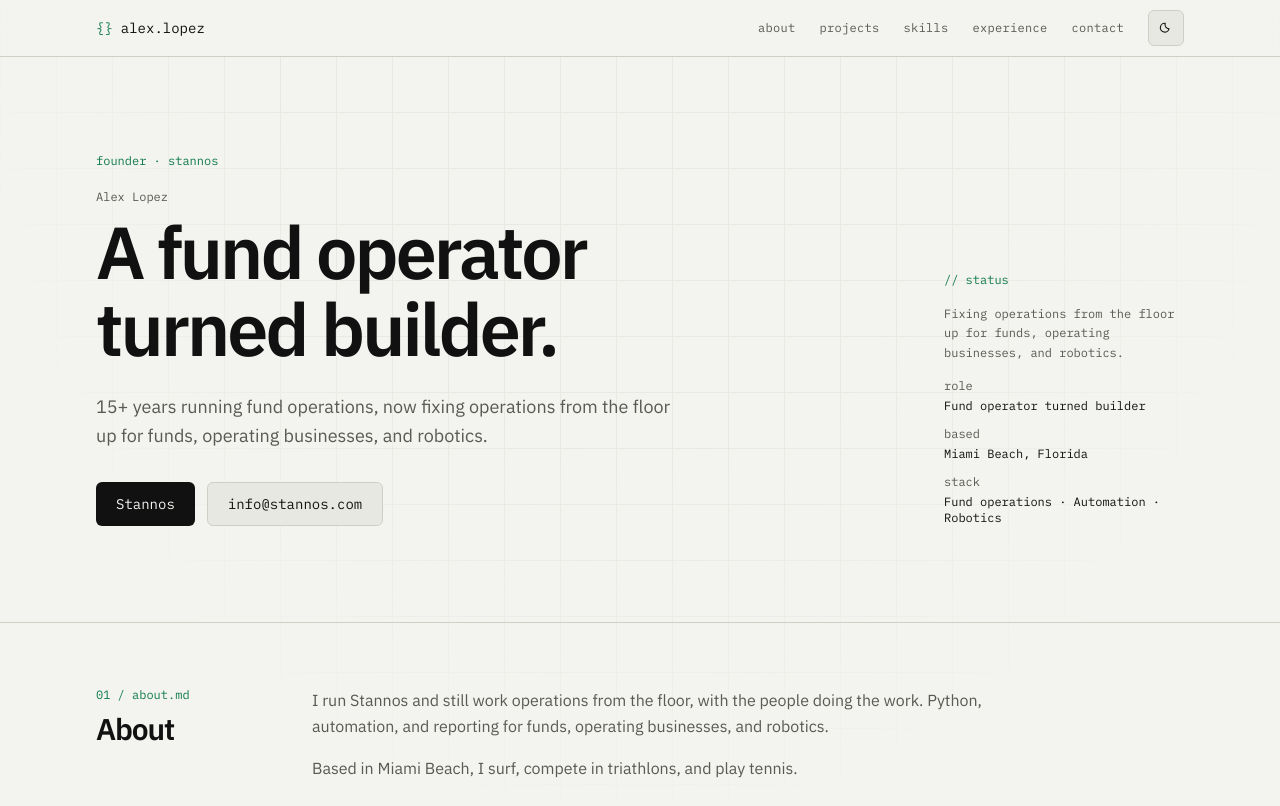
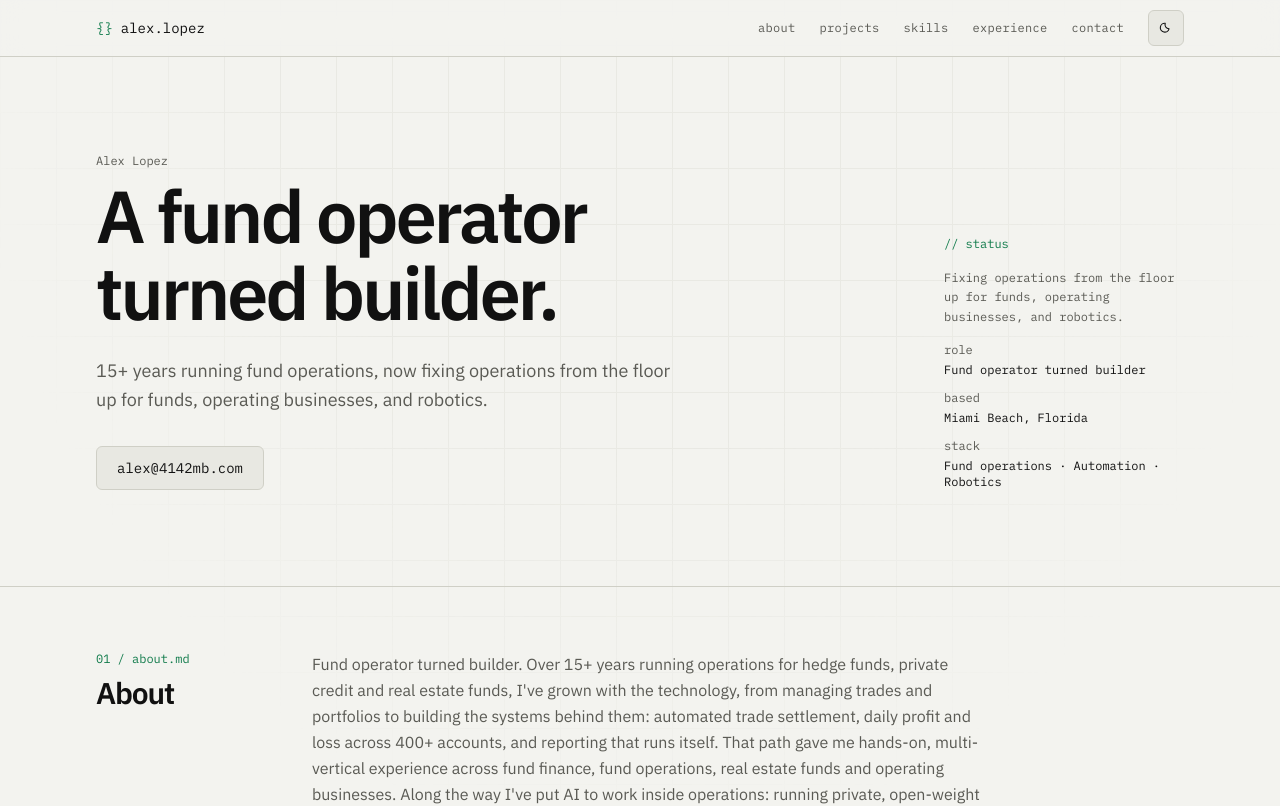
Before and after one commit to al4142/portfolio, a Next.js app: page / in a window 1280 px wide. Shown: the top 806 px of the page. Built offline with nearby package versions, Linux system fonts and the light colour scheme.

Commit message:
Remove Stannos and update the about, skills, and brand cards.
Replace the first About paragraph, add the two Building skills, drop the counteroffer bullet, and point every contact address at alex@4142mb.com.

```diff
--- a/src/app/layout.tsx
+++ b/src/app/layout.tsx
@@ -47,17 +47,11 @@ const jsonLd = {
   "@type": "Person",
   name: site.name,
   email: site.email,
-  jobTitle: "Founder",
+  jobTitle: site.role,
   address: {
     "@type": "PostalAddress",
     addressLocality: "Miami Beach",
     addressRegion: "Florida",
-  },
-  worksFor: {
-    "@type": "Organization",
-    name: "Stannos",
-    url: "https://stannos.com",
-    email: site.email,
   },
 };
 
--- a/src/components/Hero.tsx
+++ b/src/components/Hero.tsx
@@ -9,9 +9,9 @@ export function Hero() {
     >
       <div className="mx-auto grid max-w-6xl gap-10 px-5 py-16 sm:px-8 sm:py-24 lg:grid-cols-[minmax(0,1fr)_15rem] lg:items-end">
         <div>
-          <p className="mono mb-5 text-xs text-accent">
-            {site.hero.eyebrow}
-          </p>
+          {site.hero.eyebrow ? (
+            <p className="mono mb-5 text-xs text-accent">{site.hero.eyebrow}</p>
+          ) : null}
           <p className="mono text-xs text-muted">{site.name}</p>
           <h1
             id="hero-heading"
@@ -23,6 +23,7 @@ export function Hero() {
             {site.tagline}
           </p>
           <div className="mt-8 flex flex-wrap items-center gap-3">
+            {site.hero.ctaPrimary.label ? (
               <a
                 href={site.hero.ctaPrimary.href}
                 className="inline-flex h-11 items-center rounded-md bg-ink px-5 font-mono text-sm text-bg no-underline transition-colors hover:bg-accent"
@@ -35,6 +36,7 @@ export function Hero() {
                   <span className="sr-only"> (opens in a new tab)</span>
                 ) : null}
               </a>
+            ) : null}
             <a
               href={site.hero.ctaSecondary.href}
               className="inline-flex h-11 items-center rounded-md border border-line bg-elevated px-5 font-mono text-sm text-ink no-underline transition-colors hover:border-accent hover:text-accent"
--- a/src/content/site.ts
+++ b/src/content/site.ts
@@ -103,7 +103,7 @@ export type SiteContent = {
 };
 
 /**
- * Public site copy. Contact is email only (info@stannos.com).
+ * Public site copy. Contact is email only (alex@4142mb.com).
  * Experience entries live in `experience.items` below.
  * Keep location at city level. Do not add a phone number or street address.
  */
@@ -116,7 +116,7 @@ export const site: SiteContent = {
   location: "Miami Beach, Florida",
   availability:
     "Fixing operations from the floor up for funds, operating businesses, and robotics.",
-  email: "info@stannos.com",
+  email: "alex@4142mb.com",
   nav: [
     { label: "About", href: "#about" },
     { label: "Projects", href: "#work" },
@@ -124,26 +124,30 @@ export const site: SiteContent = {
     { label: "Experience", href: "#experience" },
     { label: "Contact", href: "#contact" },
   ],
-  social: [{ label: "Email", href: "mailto:info@stannos.com" }],
+  social: [{ label: "Email", href: "mailto:alex@4142mb.com" }],
   hero: {
-    eyebrow: "founder · stannos",
+    eyebrow: "",
     headline: "A fund operator turned builder.",
-    ctaPrimary: { label: "Stannos", href: "https://stannos.com" },
+    ctaPrimary: { label: "", href: "" },
     ctaSecondary: {
-      label: "info@stannos.com",
-      href: "mailto:info@stannos.com",
+      label: "alex@4142mb.com",
+      href: "mailto:alex@4142mb.com",
     },
   },
   about: {
     title: "About",
     paragraphs: [
-      "I run Stannos and still work operations from the floor, with the people doing the work. Python, automation, and reporting for funds, operating businesses, and robotics.",
+      "Fund operator turned builder. Over 15+ years running operations for hedge funds, private credit and real estate funds, I've grown with the technology, from managing trades and portfolios to building the systems behind them: automated trade settlement, daily profit and loss across 400+ accounts, and reporting that runs itself. That path gave me hands-on, multi-vertical experience across fund finance, fund operations, real estate funds and operating businesses. Along the way I've put AI to work inside operations: running private, open-weight models on a firm's own hardware so fund data stays in-house, and building AI agents that draft documents, extract terms and prepare reports, with a person approving every step. Now I want to bring it back to a fund, leading operations and building the automation that lets a team scale without adding headcount.",
       "Based in Miami Beach, I surf, compete in triathlons, and play tennis.",
     ],
     facts: [
       { label: "Based", value: "Miami Beach, Florida" },
       { label: "Focus", value: "Fund operations" },
-      { label: "Now", value: "Founder, Stannos" },
+      {
+        label: "Now",
+        value:
+          "Senior Project Manager, Accounting & Operations, Eastern Harbour Group",
+      },
     ],
   },
   projects: {
@@ -214,7 +218,6 @@ export const site: SiteContent = {
           "Deal tracker with milestones.",
           "Posting and content calendar.",
           "Dashboard.",
-          "Artificial intelligence (AI) drafts counteroffers and a person approves each one.",
         ],
       },
       {
@@ -239,13 +242,6 @@ export const site: SiteContent = {
     title: "Experience",
     intro: "Newest first.",
     items: [
-      {
-        role: "Founder",
-        company: "Stannos",
-        dates: "2025 – Present",
-        href: "https://stannos.com",
-        bullets: [],
-      },
       {
         role: "Senior Project Manager, Accounting & Operations",
         company: "Eastern Harbour Group",
@@ -316,7 +312,13 @@ export const site: SiteContent = {
       },
       {
         title: "Building",
-        items: ["Python", "Automation", "Robotics"],
+        items: [
+          "Python",
+          "Automation",
+          "AI agents",
+          "Private AI (self-hosted models)",
+          "Robotics",
+        ],
       },
       {
         title: "Practice",
@@ -326,12 +328,12 @@ export const site: SiteContent = {
   },
   contact: {
     title: "Contact",
-    intro: "Email info@stannos.com.",
+    intro: "Email alex@4142mb.com.",
     formNote:
-      "This form stays in the browser and does not send. Use info@stannos.com for a reply.",
+      "This form stays in the browser and does not send. Use alex@4142mb.com for a reply.",
     successTitle: "Saved in the browser. Nothing was sent.",
     successBody:
-      "This form does not send. Email info@stannos.com if you want this to go out.",
+      "This form does not send. Email alex@4142mb.com if you want this to go out.",
   },
   footer: {
     note: "",
```
Also changed, not shown: 1 other file (tests, documents, lock files or other folders). Lines whose indentation alone changed are shown as unchanged.
